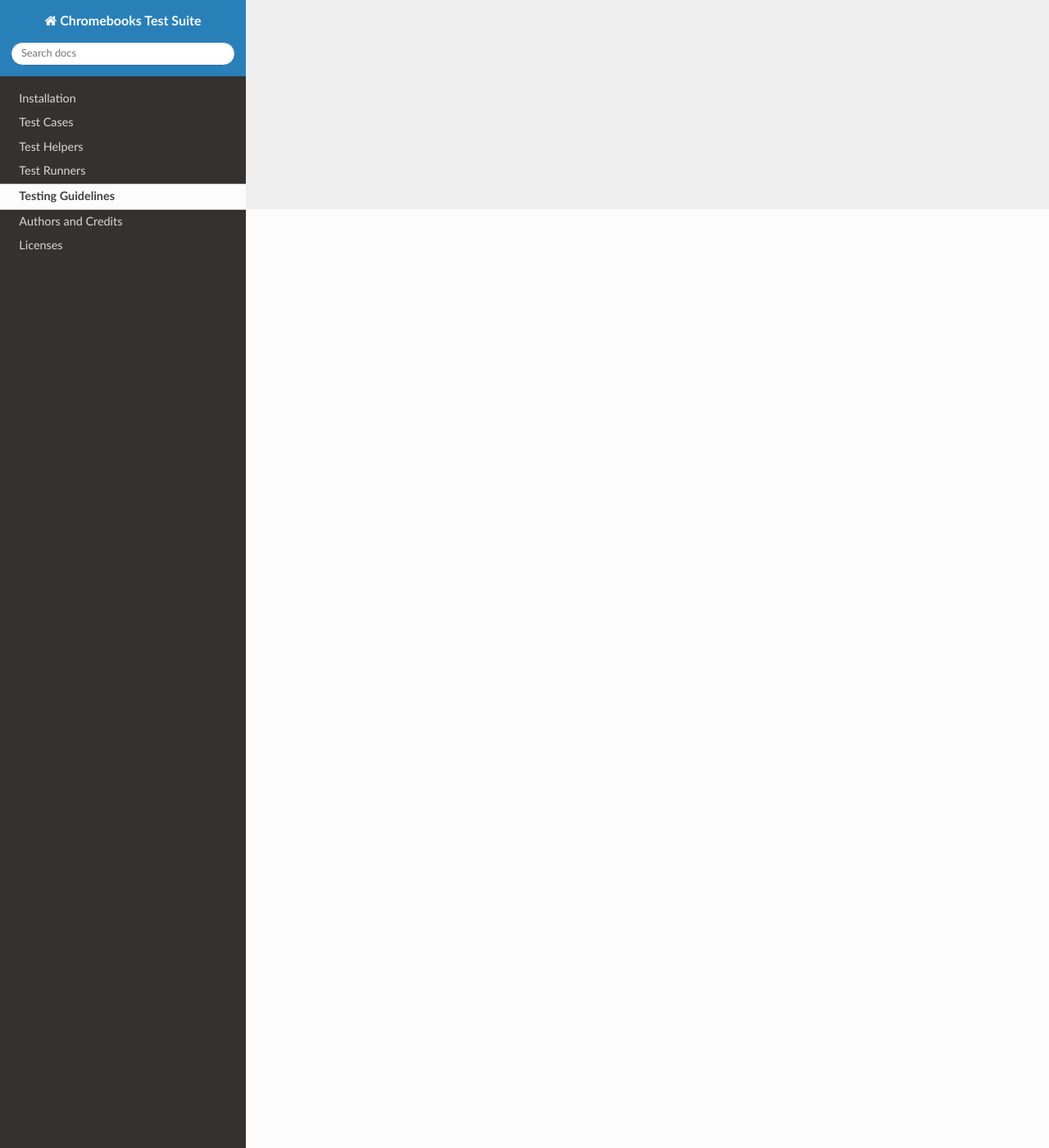
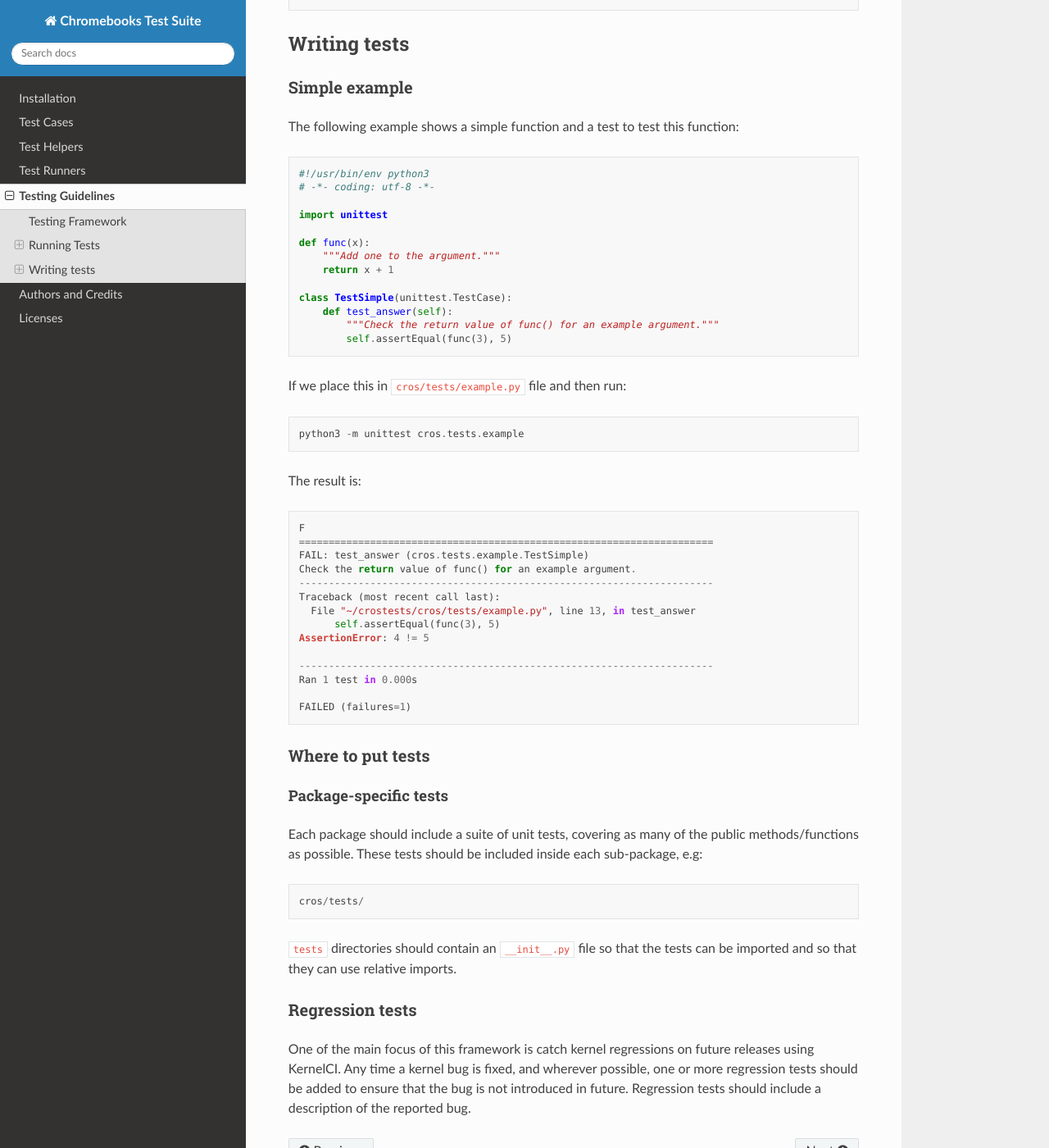
Before and after one commit to r-c-n/cros-ec-tests, a Sphinx documentation site: the page built from docs/source/development/testguide.rst, in a window 1280 px wide and 1400 px high, scrolled down 1145 px. Shown: the whole window at 82% size. Built offline with Sphinx 7.4.7 and the Read the Docs theme 2.0.0, drawn with Linux system fonts in a browser that asks for light colours; some of the changed text lies outside the part shown.

Commit message:
docs: Add Testing Guidelines
This section describes the testing framework and format standards for
tests in crostests package.

Signed-off-by: Enric Balletbo i Serra <enric.balletbo@collabora.com>

```diff
--- a/docs/source/development/testguide.rst
+++ b/docs/source/development/testguide.rst
@@ -1,3 +1,117 @@
 ******************
 Testing Guidelines
 ******************
+
+This section describes the testing framework and format standards for tests in
+``crostests`` packages.
+
+Testing Framework
+*****************
+
+The testing framework used by ``crostests``  is the `unittest`_ framework.
+
+.. _unittest: https://docs.python.org/3/library/unittest.html
+
+Running Tests
+*************
+
+The first thing you should do is download latest source version::
+
+    git clone https://gitlab.collabora.com/chromiumos/crostests.git
+    cd crostests
+
+At the root of the project, add the current directory in the PYTHONPATH::
+
+    export PYTHONPATH=${PYTHONPATH}:${PWD}
+
+There are currently different ways to invoke ``crostests``. Each method
+invokes `unittest`_ to run the tests but offers different options when
+calling. To run the tests, you will need to make sure you have the `unittest`_
+package is installed.
+
+Using a runner
+==============
+
+This is the simplest way to run all the tests, just start a runner with::
+
+    python3 -m cros.runners.lava_runner
+
+Using the unittest Command-Line Interface
+=========================================
+
+The unittest module can be used from the command line to run tests from
+modules::
+
+    python -m unittest cros.tests.cros_ec_rtc
+
+You can run tests with more detail (higher verbosity) by passing in the -v flag::
+
+    python -m unittest -v cros.tests.cros_ec_rtc
+
+Writing tests
+*************
+
+Simple example
+==============
+
+The following example shows a simple function and a test to test this
+function::
+
+    #!/usr/bin/env python3
+    # -*- coding: utf-8 -*-
+
+    import unittest
+
+    def func(x):
+        """Add one to the argument."""
+        return x + 1
+
+    class TestSimple(unittest.TestCase):
+        def test_answer(self):
+            """Check the return value of func() for an example argument."""
+            self.assertEqual(func(3), 5)
+
+If we place this in ``cros/tests/example.py`` file and then run::
+
+    python3 -m unittest cros.tests.example
+
+The result is::
+
+    F
+    ======================================================================
+    FAIL: test_answer (cros.tests.example.TestSimple)
+    Check the return value of func() for an example argument.
+    ----------------------------------------------------------------------
+    Traceback (most recent call last):
+      File "~/crostests/cros/tests/example.py", line 13, in test_answer
+          self.assertEqual(func(3), 5)
+    AssertionError: 4 != 5
+
+    ----------------------------------------------------------------------
+    Ran 1 test in 0.000s
+
+    FAILED (failures=1)
+
+Where to put tests
+==================
+
+Package-specific tests
+----------------------
+
+Each package should include a suite of unit tests, covering as many of
+the public methods/functions as possible. These tests should be
+included inside each sub-package, e.g::
+
+    cros/tests/
+
+``tests`` directories should contain an ``__init__.py`` file so that
+the tests can be imported and so that they can use relative imports.
+
+Regression tests
+================
+
+One of the main focus of this framework is catch kernel regressions on
+future releases using KernelCI. Any time a kernel bug is fixed, and
+wherever possible, one or more regression tests should be added to ensure
+that the bug is not introduced in future. Regression tests should include
+a description of the reported bug.
```
